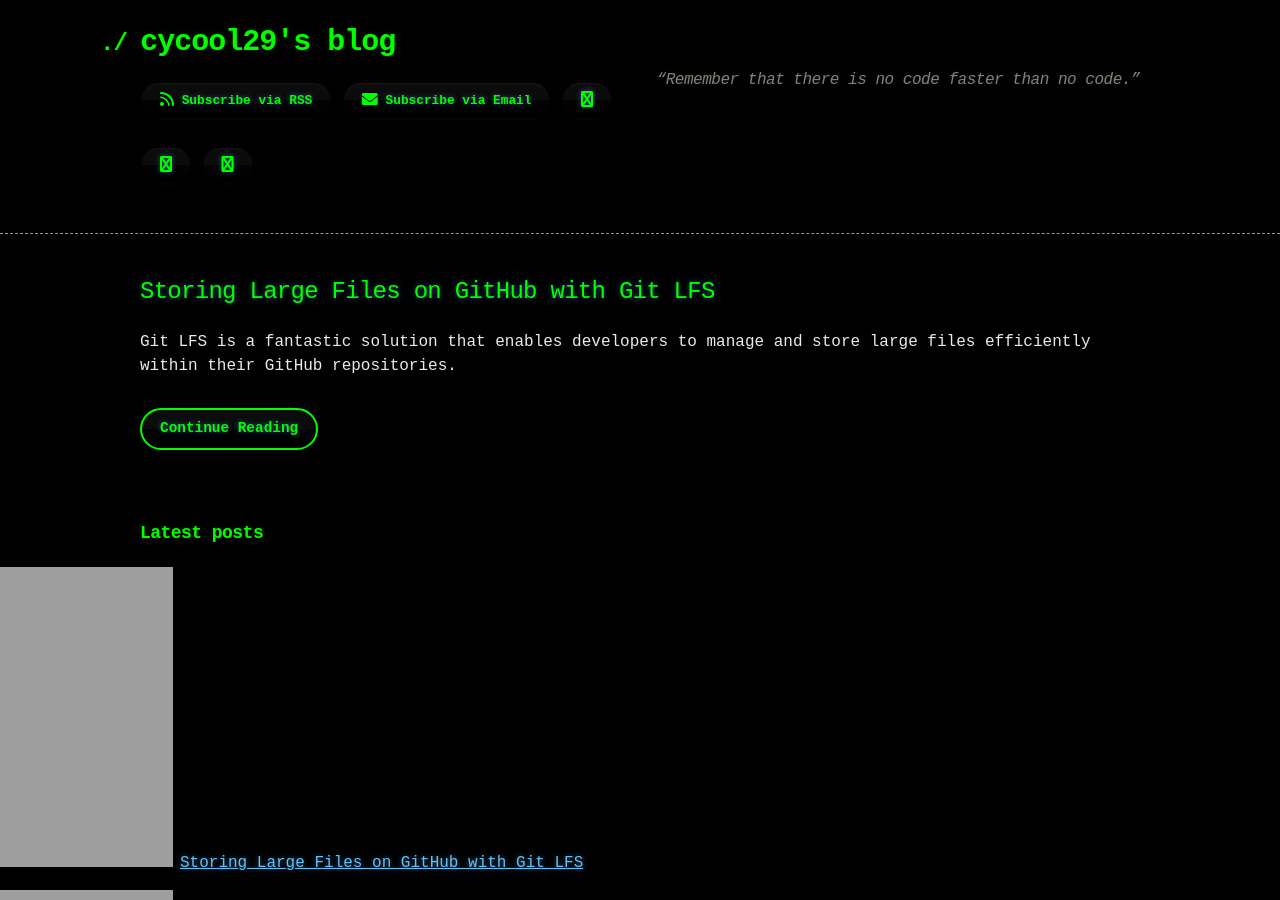
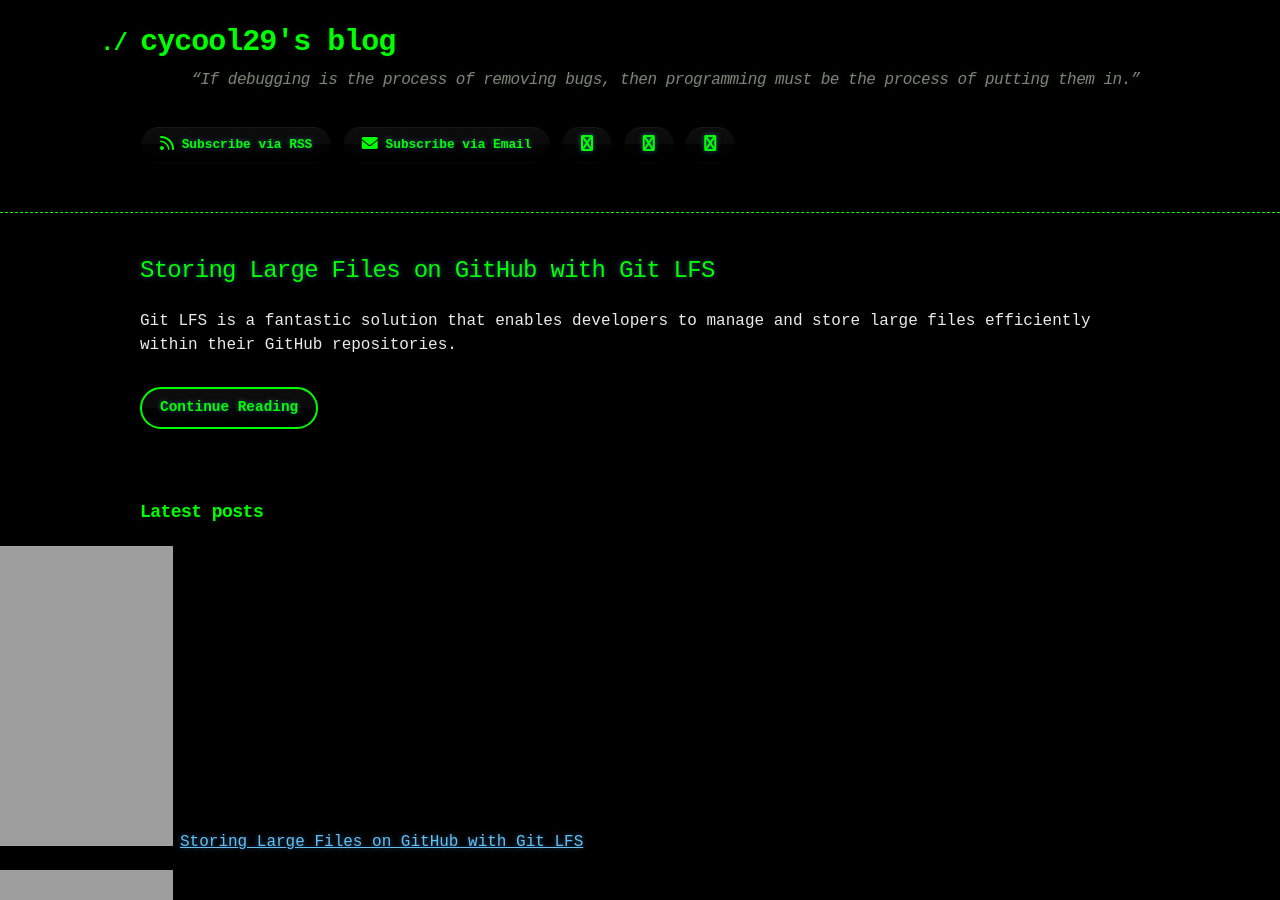
Before and after one commit to cycool29/cycool29.github.io, a Jekyll site: the page built from index.md, in a window 1280 px wide and 900 px high. Built offline with Jekyll 4.4.1, drawn with Linux system fonts in a browser that asks for light colours; a style sheet for code colours, icons or effects is not loaded.

Commit message:
Update quotes

```diff
--- a/_config.yml
+++ b/_config.yml
@@ -1,5 +1,5 @@
 title: cycool29's blog
-description: "“Remember that there is no code faster than no code.” "
+description: "“If debugging is the process of removing bugs, then programming must be the process of putting them in.” "
 bio: A high school student. Intermediate in Python, Git, Bash. Learning JavaScript. He/Him. "
 author: cycool29
 url: https://cycool29.github.io
```
